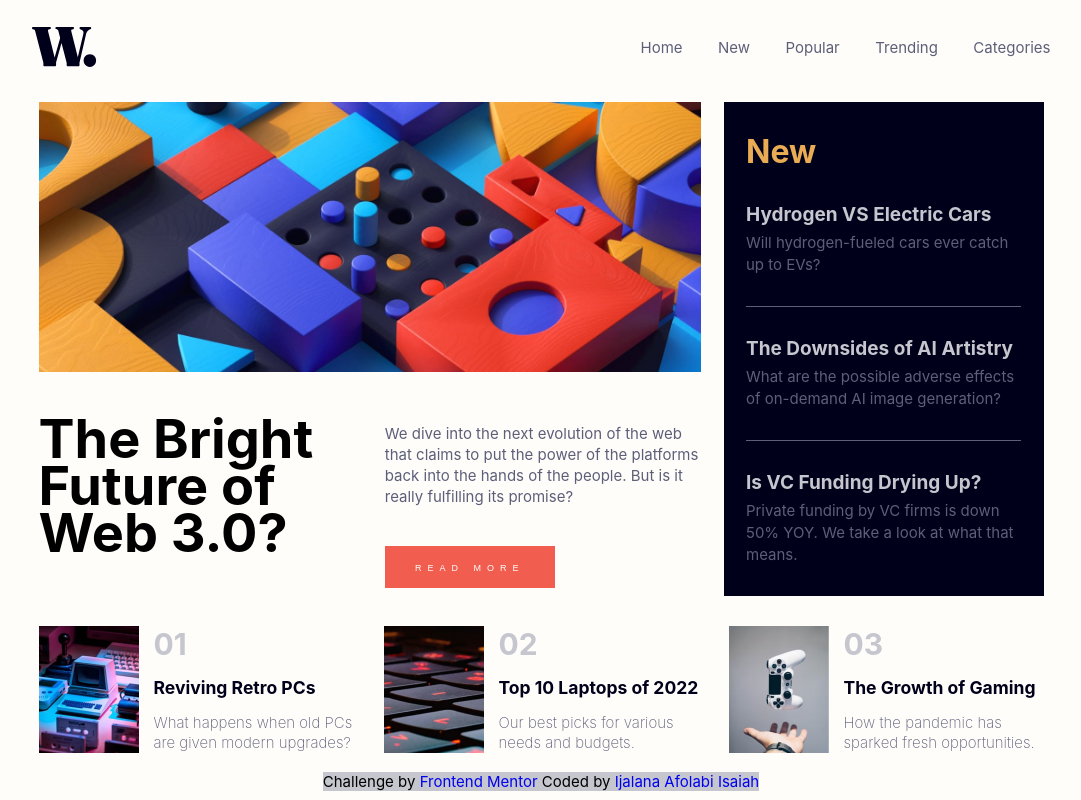
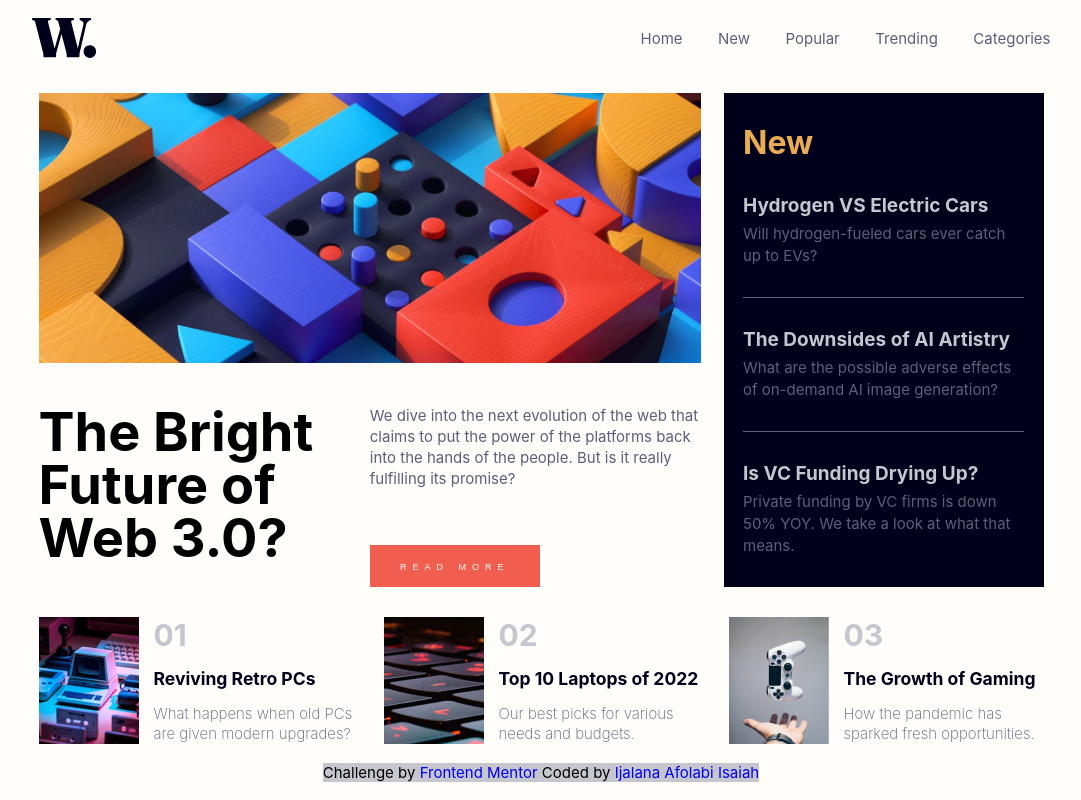
Before and after one commit to Ayolan8/news-homepage, a plain HTML site: page index.html in a window 1280 px wide. Shown: the whole page, without its empty margins (99-1180 px from the left). Drawn offline with Linux system fonts and the light colour scheme; a web font is replaced by a local one.

Commit message:
updates on all the files

```diff
--- a/css/styles.css
+++ b/css/styles.css
@@ -21,7 +21,6 @@ body{
     font-family: Inter, sans-serif;
     font-size: 15px;
     background-color: var(--Off-white);
-    height: 100vh;
     display: flex;
     flex-direction: column;
     justify-content: center;
@@ -71,19 +70,19 @@ nav > a:focus {
 .item1b{
     display: grid;
     grid-template-columns: 1fr 1fr;
-    grid-column-gap: 2em;
+    /* grid-column-gap: .7em; */
 }
 
 .item1b div > h1 {
     font-size: 3.6em;
-    line-height: 47px;
+    line-height: 53px;
 }
 
 .item1b div:nth-child(2) {
     display: flex;
     flex-direction: column;
-    justify-content: space-evenly;
-    gap: 2em;
+    justify-content: space-between;
+    /* gap: 2em; */
 }
 
 .item1b button {
@@ -111,7 +110,7 @@ nav > a:focus {
     grid-column: 3;
     grid-template-columns: 1fr;
     grid-auto-rows: minmax(100px, auto);
-    padding: 2em 1.5em;
+    padding: 2em 1.3em;
     display: flex;
     flex-direction: column;
     justify-content: space-between;
@@ -223,9 +222,6 @@ main{
 
 @media screen and (max-width: 1024px) {
 
-    body{
-        height: 100%;
-    }
 
     main{
         grid-template-columns: repeat(3, 270px);
```
